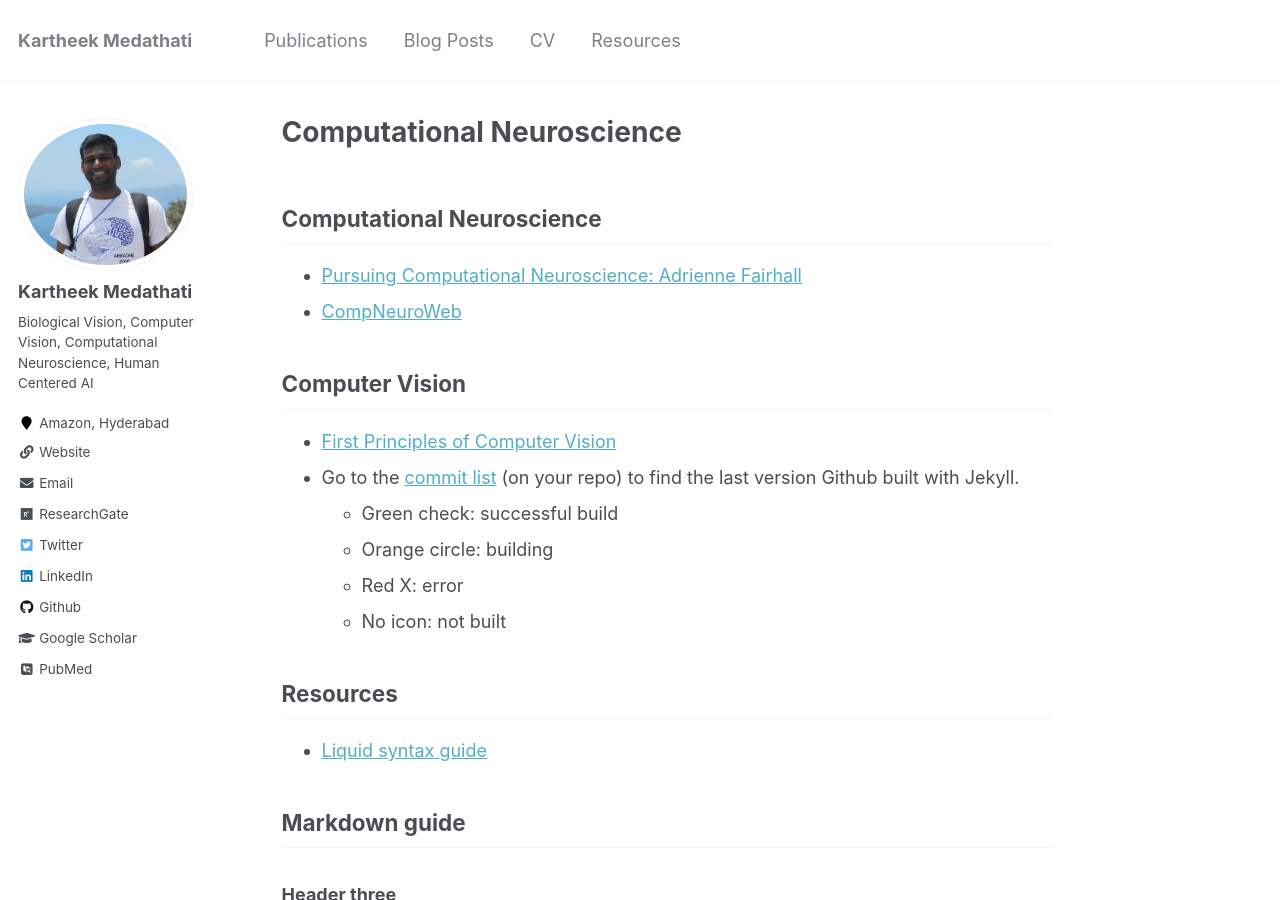
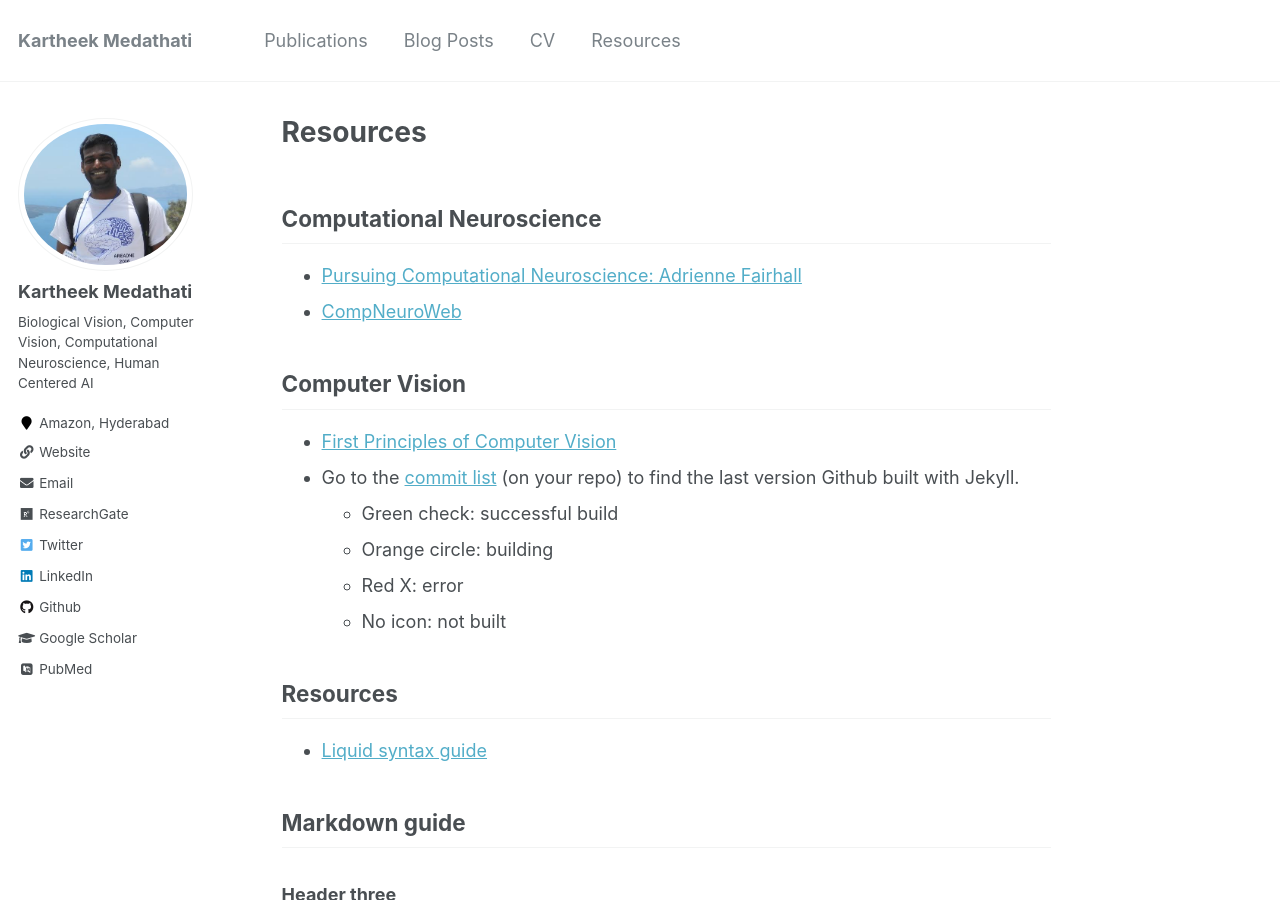
Before and after one commit to kartheekmedathati/kartheekmedathati.github.io, a Jekyll site: the page built from _pages/markdown.md, in a window 1280 px wide and 900 px high. Built offline with Jekyll 4.4.1, drawn with Linux system fonts in a browser that asks for light colours; some web fonts are replaced; our own code applies the rules of GitHub Pages for plain Markdown files.

Commit message:
Fixing Markdown page

```diff
--- a/_pages/markdown.md
+++ b/_pages/markdown.md
@@ -1,6 +1,6 @@
 ---
 permalink: /markdown/
-title: "Resources
+title: "Resources"
 author_profile: true
 redirect_from:
   - /md/
```
